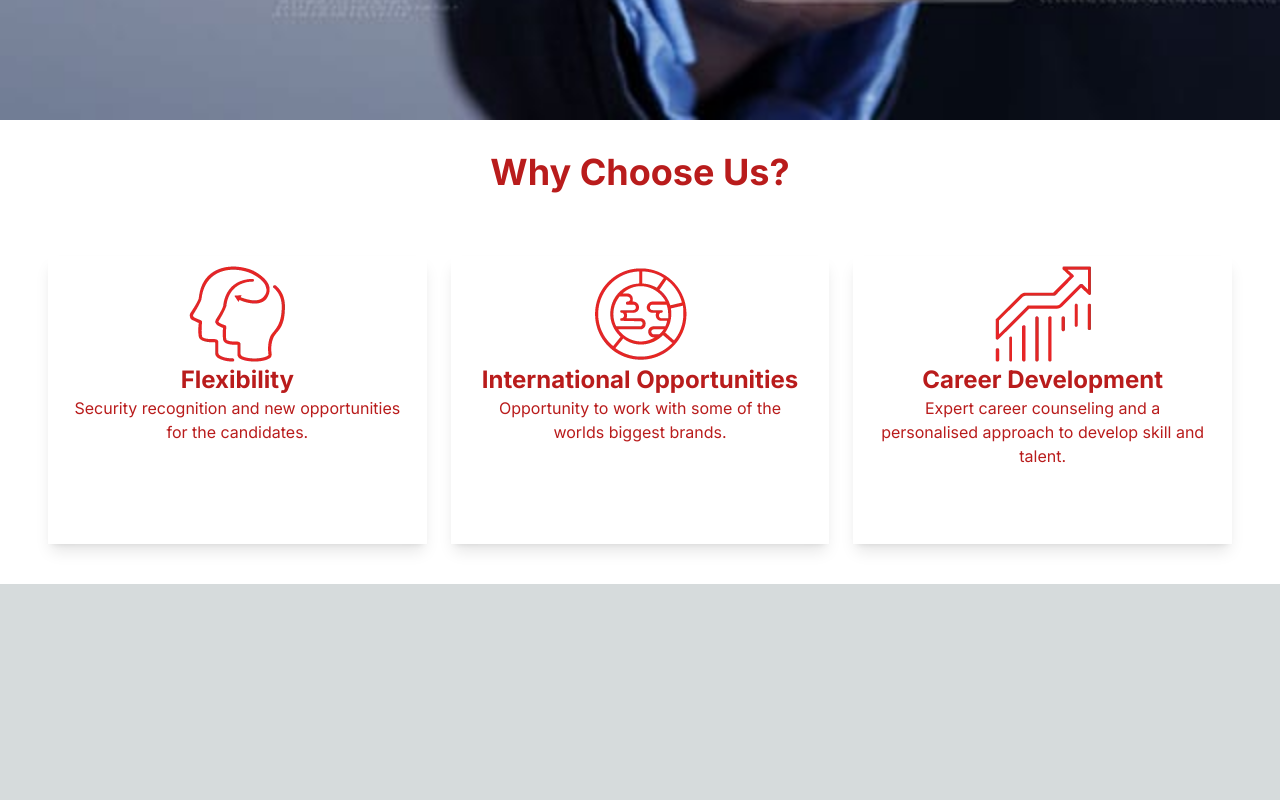
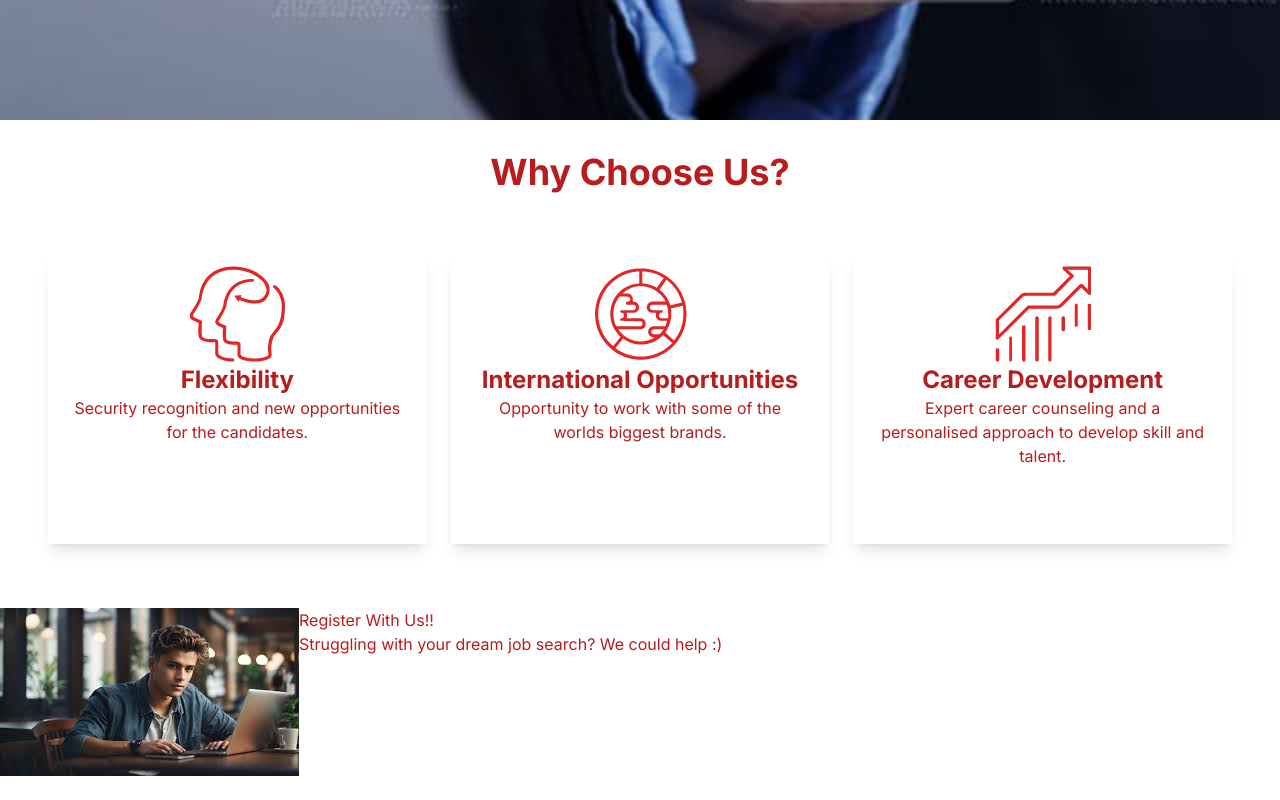
Before and after one commit to Yuvraj883/rpo, a Next.js app: page / in a window 1280 px wide. Shown: the part 724-1524 px from the top of the page. Before the commit the page ends 1308 px from the top, so only its background shows below. Built offline with nearby package versions, Linux system fonts and the light colour scheme.

Commit message:
added register with us section

```diff
--- a/app/page.js
+++ b/app/page.js
@@ -1,5 +1,6 @@
 import ChooseUs from "@/components/ChooseUs";
 import HeroSection from "@/components/HeroSection";
+import RegisterWithUs from "@/components/RegisterWithUs";
 import Image from "next/image";
 // import 'globals.css'
 
@@ -8,6 +9,7 @@ export default function Home() {
    <>
     <HeroSection/>
     <ChooseUs/>
+    <RegisterWithUs/>
    </>
   );
 }
```
